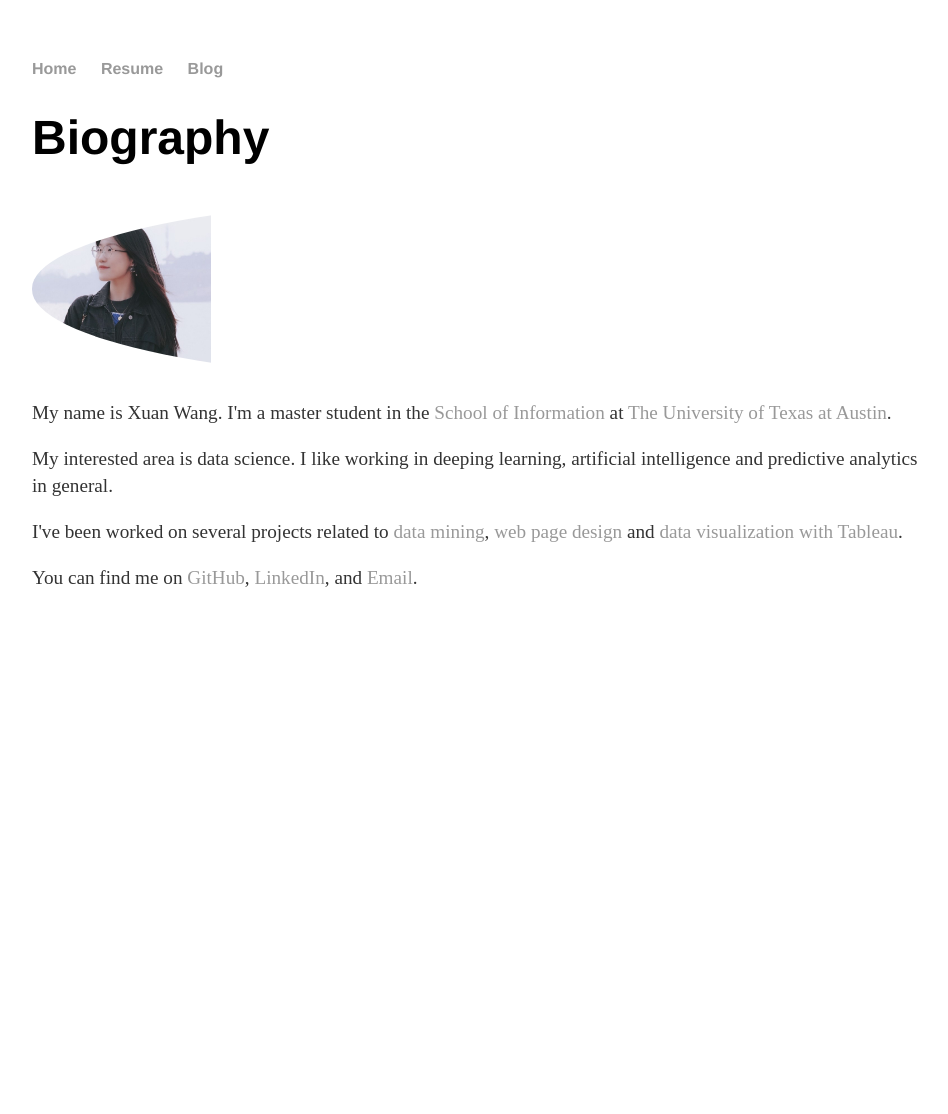
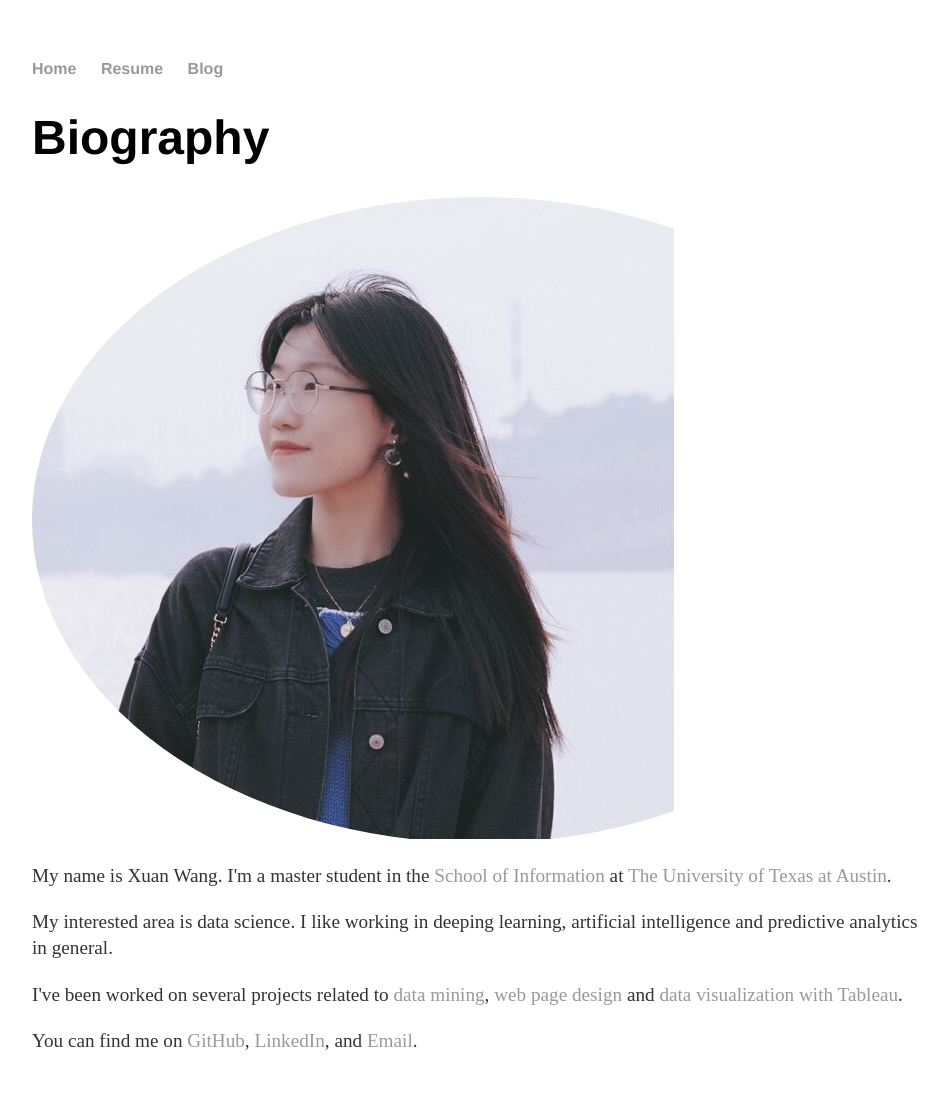
Before and after one commit to xxuanwang-zz/Portfolio, a Jekyll site: the page built from index.html, in a window 1280 px wide. Shown: the whole page, without its empty margins (160-1108 px from the left). Built offline with Jekyll 4.4.1, drawn with Linux system fonts in a browser that asks for light colours; before the commit the page ends 900 px from its top, so only the background shows below that.

Commit message:
Update index.html

```diff
--- a/index.html
+++ b/index.html
@@ -7,8 +7,8 @@ title: Xuan Wang
     <h1>Biography</h1>
   </header>
   <section id="about">
-    <div style="max-width:100%; border-radius:50%; overflow:hidden;">
-      <img src="./img/me.jpg" width=20%/>
+    <div style="max-width:100%; max-height:100%; border-radius:50%; overflow:hidden;">
+      <img src="./img/me.jpg"/>
      </div>
     <p>
       My name is Xuan Wang. I'm a master student in the <a href="https://www.ischool.utexas.edu/">School of Information</a> at <a href="https://www.utexas.edu/">The University of Texas at Austin</a>.
```
